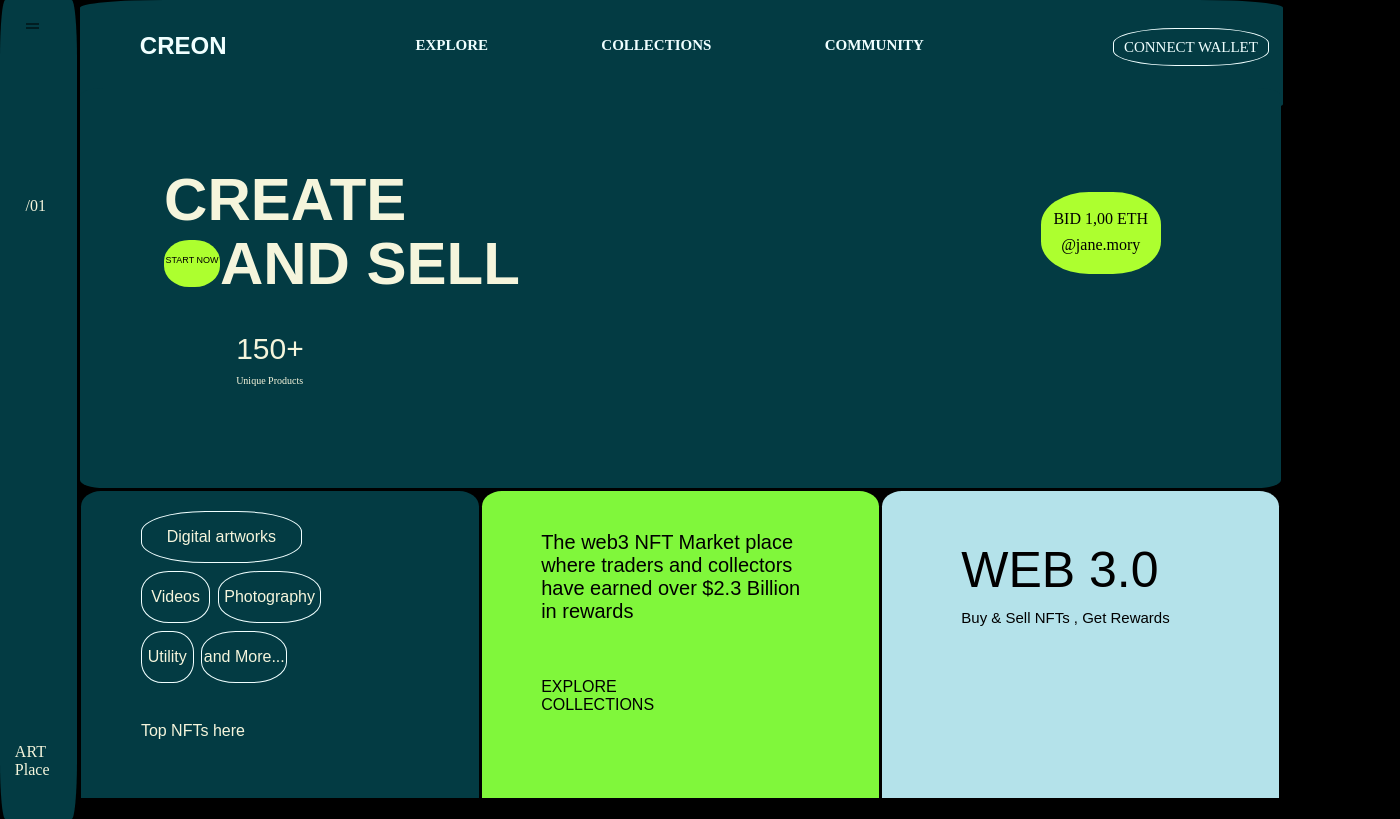
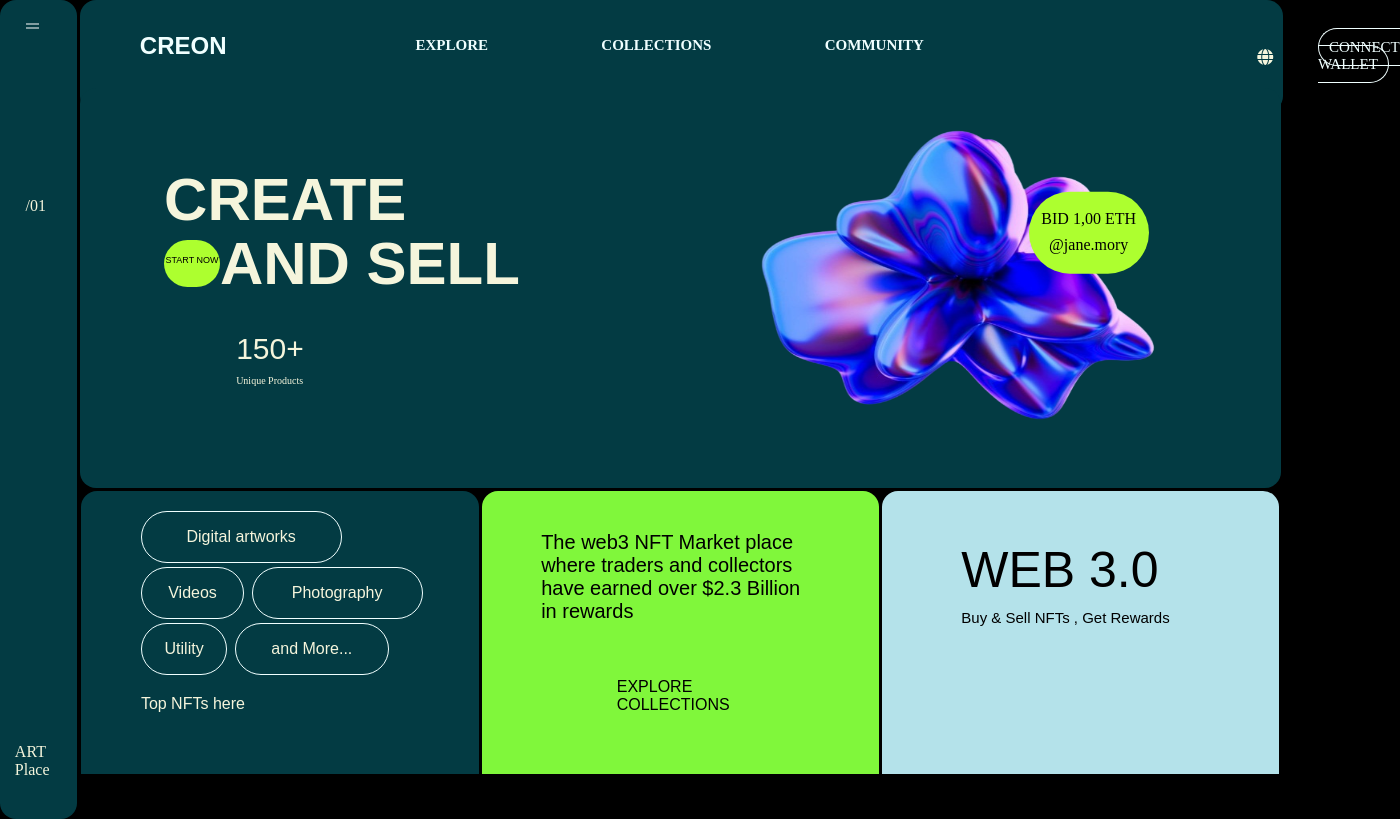
Before and after one commit to VenatusKlaus/My-Assignment, a plain HTML site: page index.html in a window 1280 px wide. Shown: the whole page, 1400 px wide, since content can reach past the window. Drawn offline with Linux system fonts and the light colour scheme.

Commit message:
last-update

```diff
--- a/index.css
+++ b/index.css
@@ -5,9 +5,9 @@ body{
 .sidenav{
     background-color: rgb(3, 59, 67);
     width: 4%;
-    height: 100vh;
+    height: 100%;
     position: absolute;
-    border-radius: 7%;
+    border-radius: 1rem;
     top: 0%;
     left: 0%;
     padding-top: 1.5%;
@@ -19,7 +19,6 @@ body{
         position: absolute;
         bottom: 3%;
         writing-mode: sideways-lr;
-        /* transform: rotate(180deg); */
         margin-left: -14%;
 
     }
@@ -29,7 +28,7 @@ body{
     position: absolute;
     display: flex;
     margin-left: 5.6%;
-    border-radius: 7%;
+    border-radius: 1rem;
     height: 14%;
     width: 94%;
     top: 0%;
@@ -63,9 +62,15 @@ body{
             border: 1px solid azure;
             text-decoration: none;
             color: azure;
-            border-radius: 40%;
+            border-radius: 40rem;
             padding: 10px;
         }
+    }
+    .fonta{
+        position: relative;
+        top: 44%;
+        left: 12%;
+        size: 40cap;
     }
 }
 .mbody{
@@ -76,7 +81,7 @@ body{
     height: 50vh;
     display: block;
     width: 95%;
-    border-radius: 2%;
+    border-radius: 1rem;
     .mbody1{
         padding-top: 3%;
         margin-left: 7%;
@@ -89,7 +94,7 @@ body{
             background-color: rgb(173, 255, 47);
             text-decoration: none;
             color: black;
-            border-radius: 45%;
+            border-radius: 40rem;
             font-size: xx-small;
             margin-top: -3%;
             padding-top: 1.3%;
@@ -114,17 +119,24 @@ body{
             margin-top: -2%;
         }
     }
+    .myimg{
+        position: absolute;
+        top: 10%;
+        right: 10%;
+        transition: ease-in-out;
+    }
     .last{
         /* position: absolute; */
-        margin-left: 80%;
-        margin-top: -17%;
+        margin-left: 82%;
+        margin-top: -15%;
         color: black;
         width: 10%;
         padding-top: 0.1%;
         height: 10vh;
         text-align: center;
-        border-radius: 40%;
+        border-radius: 40rem;
         background-color: rgb(173, 255, 47);
+        transform: translate(-30%, -30%);
         .dp2{
             margin-top: -6%;
         }
@@ -137,68 +149,68 @@ body{
     margin-left: 5.8%;
     margin-top: 0.2%;
     width: 95%;
-    height: 38.4vh;
+    height: 35.4vh;
     font-family: fantasy;
     .foot1{
         background-color: rgb(3, 59, 67);
         width: 34%;
-        border-top-left-radius: 5%;
-        border-top-right-radius: 5%;
+        border-top-left-radius: 1rem;
+        border-top-right-radius: 1rem;
         margin-right: 3px;
         .f1p{
             margin-left: 15%;
             margin-top: 5%;
             border: 0.3px solid azure;
-            width: 40%;
+            width: 50%;
             text-align: center;
-            border-radius: 40%;
+            border-radius: 40rem;
         }
         .f2p{
             display: flex;
             margin-left: 15%;
-            margin-top: 2%;
+            margin-top: 1%;
             gap: 0.2cm;
             .pfv{
                 border: 0.3px solid azure;
-                width: 20%;
-                border-radius: 40%;
+                width: 30%;
+                border-radius: 50rem;
                 text-align: center;
             }
             .pfp{
                 border: 0.3px solid azure;
-                width: 30%;
-                border-radius: 40%;
+                width: 50%;
+                border-radius: 40rem;
                 text-align: center;
             }
         }
         .f3p{
             display: flex;
             margin-left: 15%;
-            margin-top: 2%;
+            margin-top: 1%;
             gap: 0.2cm;
             .fpl1{
                 border: 0.3px solid azure;
-                width: 15%;
-                border-radius: 40%;
+                width: 25%;
+                border-radius: 40rem;
                 text-align: center;
             }
             .fpl2{
                 border: 0.3px solid azure;
-                width: 25%;
-                border-radius: 40%;
+                width: 45%;
+                border-radius: 40rem;
                 text-align: center;
             }
         }
         .llp{
             margin-left: 15%;
-            margin-top: 10%;
+            margin-top: 5%;
         }
     }
     .foot2{
         background-color: rgb(128, 247, 59);
         width: 34%;
-        border-top-left-radius: 5%;
-        border-top-right-radius: 5%;
+        border-top-left-radius: 1rem;
+        border-top-right-radius: 1rem;
         margin-right: 3px;
         .ft1{
             margin: 10%;
@@ -211,27 +223,6 @@ body{
             margin-left: 15%;
             display: flex;
             gap: 2cm;
-            /* .tdiv{
-                display: flex;
-                width: 10%;
-                height: 2vh;
-                gap: 0.3cm;
-                .sp1{
-                    background-color: rgb(197, 222, 222);
-                    height: 1vh;
-                    width: 1%;
-                }
-                .sp2{
-                    background-color: rgba(222, 164, 226, 0.522);
-                    height: 1vh;
-                    width: 1%;
-                }
-                .sp3{
-                    background-color: rgb(100, 67, 43);
-                    height: 1vh;
-                    width: 1%;
-                }
-            } */
             .tdiv2{
                 color: black;
                 width: 10%;
@@ -241,8 +232,8 @@ body{
     .foot3{
         background-color: rgb(180, 226, 234);
         width: 34%;
-        border-top-left-radius: 5%;
-        border-top-right-radius: 5%;
+        border-top-left-radius: 1rem;
+        border-top-right-radius: 1rem;
         margin-right: 3px;
         .ftll{
             margin-left: 20%;
--- a/index.html
+++ b/index.html
@@ -3,16 +3,17 @@
 <head>
     <meta charset="UTF-8">
     <meta name="viewport" content="width=device-width, initial-scale=1.0">
-    <title>Assignment</title>
+    <title>Good layout Practice</title>
     <link rel="stylesheet" href="/index.css">
+    <link href="https://cdnjs.cloudflare.com/ajax/libs/font-awesome/6.0.0-beta3/css/all.min.css" rel="stylesheet">
 </head>
 <body>
     <nav class="sidenav">
         <div class="dbar">
             <a href="#">
                 <svg width="20px" height="20px">
-                    <path d="M0 5 13 5" stroke="#000" stroke-width="1"></path>
-                    <path d="M0 9 13 9" stroke="#000" stroke-width="1"></path>
+                    <path d="M0 5 13 5" stroke="#FFFFFF" stroke-width="1"></path>
+                    <path d="M0 9 13 9" stroke="#FFFFFF" stroke-width="1"></path>
                 </svg>
             </a>
             <p class="dp">/01</p>
@@ -30,6 +31,9 @@
             <h2><a href="">COLLECTIONS</a></h2>
             <h2><a href="">COMMUNITY</a></h2>
         </div>
+        <div class="fonta">
+            <i class="fa-solid fa-globe"></i>
+        </div>
         <div class="sh2">
             <p><a href="">CONNECT WALLET</a></p>
         </div>
@@ -45,6 +49,9 @@
         <div class="onewith">
             <p class="tpo">150+</p>
             <p class="tpo2">Unique Products</p>
+        </div>
+        <div class="myimg">
+            <img src="/pathedit.png" alt="" width="400px" height="300px">
         </div>
         <div class="last">
             <p class="dp1">BID 1,00 ETH</p>
@@ -73,11 +80,11 @@
                 <p>The web3 NFT Market place where traders and collectors have earned over $2.3 Billion in rewards</p>
             </div>
             <div class="ft2">
-                <!-- <span class="tdiv">
-                    <div class="sp1">@</div>
-                    <div class="sp2">#</div>
-                    <div class="sp3">$</div>
-                </span> -->
+                <span class="tdiv">
+                    <div class="sp1"></div>
+                    <div class="sp2"></div>
+                    <div class="sp3"></div>
+                </span>
                 <span class="tdiv2">
                     <p>EXPLORE COLLECTIONS</p>
                 </span>
```
Also changed, not shown: pathedit.png (added).
